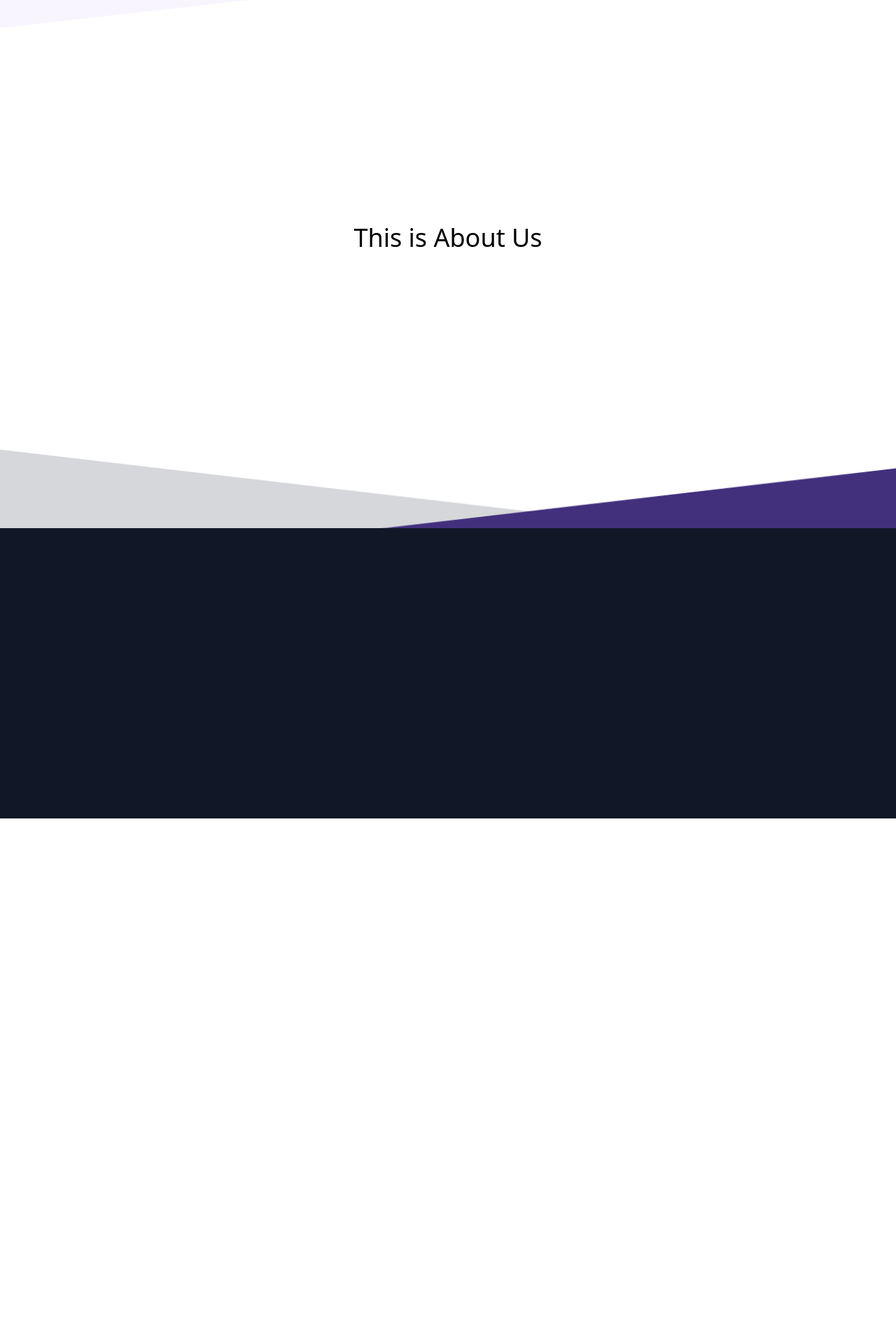
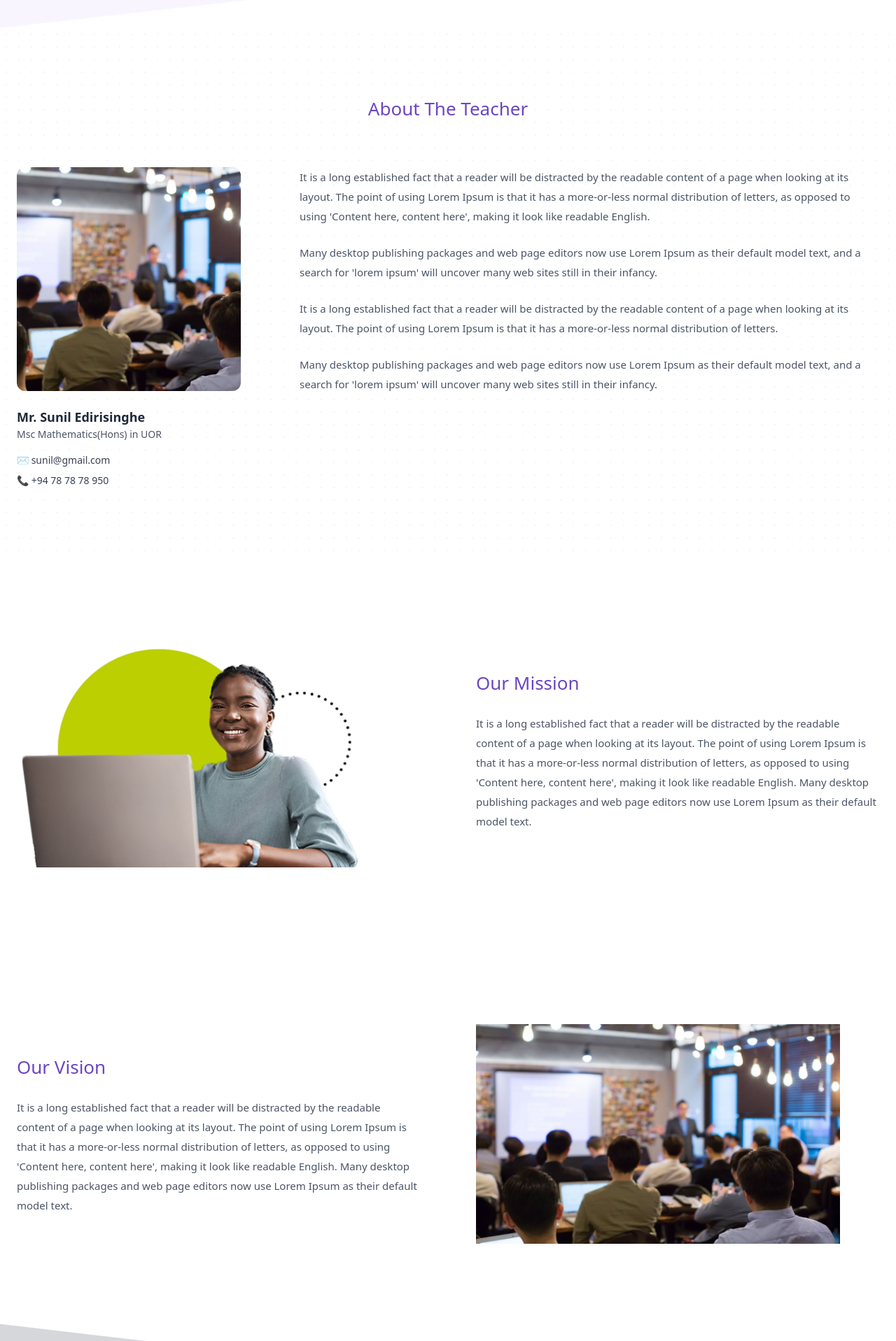
Before and after one commit to gomes-milindu/Combined_Mathematics_Frontend, a React (Vite) app: page /about in a window 1280 px wide. Shown: the part 760-2677 px from the top of the page at 70% size. Before the commit the page ends 1930 px from the top, so only its background shows below. Built offline with nearby package versions, Linux system fonts and the light colour scheme.

Commit message:
about,contactand course card pages

```diff
--- a/Data/CourseData.js
+++ b/Data/CourseData.js
@@ -1,56 +1,55 @@
- const cardData = [
+const cardData = [
   {
     id: 1,
-    title: "Center of Gravity",
+    title: "Center of Gravity – Basics",
     category: "Applied Mathematics",
     price: "2500",
   },
   {
     id: 2,
-    title: "Center of Gravity",
+    title: "Center of Gravity – Problem Solving",
     category: "Applied Mathematics",
     price: "2500",
   },
-
   {
     id: 3,
-    title: "Center of Gravity",
+    title: "Center of Gravity – Theory",
     category: "Pure Mathematics",
     price: "2500",
   },
   {
     id: 4,
-    title: "Center of Gravity",
+    title: "Statics & Center of Gravity",
     category: "Applied Mathematics",
     price: "2500",
   },
   {
     id: 5,
-    title: "Center of Gravity",
+    title: "Advanced Center of Gravity",
     category: "Applied Mathematics",
     price: "2500",
   },
   {
     id: 6,
-    title: "Center of Gravity",
+    title: "Center of Gravity – Exam Revision",
     category: "Applied Mathematics",
     price: "2500",
   },
   {
     id: 7,
-    title: "Center of Gravity",
+    title: "Rigid Bodies & Center of Gravity",
     category: "Applied Mathematics",
     price: "2500",
   },
   {
     id: 8,
-    title: "Center of Gravity",
+    title: "Center of Gravity – Crash Course",
     category: "Applied Mathematics",
     price: "2500",
   },
   {
     id: 9,
-    title: "Center of Gravity",
+    title: "Center of Gravity – Applications",
     category: "Applied Mathematics",
     price: "2500",
   },
--- a/src/pages/About.jsx
+++ b/src/pages/About.jsx
@@ -2,22 +2,139 @@ import Footer from "../components/Footer";
 import Header from "../components/Header";
 import NavBar from "../components/NavBar";
 
-function About(){
-    return(
-        <>
-            <Header />
-            <NavBar />
+import teacherImg from "../assets/Hero/hee.jpg";
+import missionImg from "../assets/Hero/courses.png";
+import visionImg from "../assets/Hero/hee.jpg";
 
-            <div className="w-full h-[600px] flex justify-center items-center">
-                <h1 className="text-4xl">This is About Us</h1>
+function About() {
+  return (
+    <>
+      <Header />
+      <NavBar />
+
+      {/* ================= ABOUT THE TEACHER ================= */}
+      <section className="relative w-full py-24 bg-white">
+        {/* dotted background */}
+        <div className="absolute inset-0 bg-[radial-gradient(#e5e7eb_1px,transparent_1px)] [background-size:18px_18px] opacity-40"></div>
+
+        <div className="relative max-w-7xl mx-auto px-6">
+          <h2 className="text-center text-[26px] font-medium text-[#6b46c1] mb-16">
+            About The Teacher
+          </h2>
+
+          <div className="grid md:grid-cols-[340px_1fr] gap-16 items-start">
+            {/* LEFT CARD */}
+            <div>
+              <img
+                src={teacherImg}
+                alt="Teacher"
+                className="w-[320px] h-[320px] object-cover rounded-xl mb-6"
+              />
+
+              <h3 className="text-[18px] font-semibold text-gray-800">
+                Mr. Sunil Edirisinghe
+              </h3>
+
+              <p className="text-[14px] text-gray-600 mb-4">
+                Msc Mathematics(Hons) in UOR
+              </p>
+
+              <div className="text-[14px] text-gray-700 space-y-2">
+                <p>✉️ sunil@gmail.com</p>
+                <p>📞 +94 78 78 78 950</p>
+              </div>
             </div>
 
-            <Footer />
+            {/* RIGHT CONTENT */}
+            <div className="text-[15px] text-gray-600 leading-[28px] space-y-6">
+              <p>
+                It is a long established fact that a reader will be distracted
+                by the readable content of a page when looking at its layout.
+                The point of using Lorem Ipsum is that it has a more-or-less
+                normal distribution of letters, as opposed to using 'Content
+                here, content here', making it look like readable English.
+              </p>
 
+              <p>
+                Many desktop publishing packages and web page editors now use
+                Lorem Ipsum as their default model text, and a search for
+                'lorem ipsum' will uncover many web sites still in their infancy.
+              </p>
 
+              <p>
+                It is a long established fact that a reader will be distracted
+                by the readable content of a page when looking at its layout.
+                The point of using Lorem Ipsum is that it has a more-or-less
+                normal distribution of letters.
+              </p>
 
-        </>
-    )
+              <p>
+                Many desktop publishing packages and web page editors now use
+                Lorem Ipsum as their default model text, and a search for
+                'lorem ipsum' will uncover many web sites still in their infancy.
+              </p>
+            </div>
+          </div>
+        </div>
+      </section>
+
+      {/* ================= MISSION ================= */}
+      <section className="relative w-full py-28 bg-white">
+        <div className="max-w-7xl mx-auto grid md:grid-cols-2 gap-20 px-6 items-center">
+          <img
+            src={missionImg}
+            alt="Mission"
+            className="w-full max-w-[520px]"
+          />
+
+          <div>
+            <h2 className="text-[26px] font-medium text-[#6b46c1] mb-6">
+              Our Mission
+            </h2>
+
+            <p className="text-[15px] text-gray-600 leading-[28px]">
+              It is a long established fact that a reader will be distracted by
+              the readable content of a page when looking at its layout. The
+              point of using Lorem Ipsum is that it has a more-or-less normal
+              distribution of letters, as opposed to using 'Content here,
+              content here', making it look like readable English. Many desktop
+              publishing packages and web page editors now use Lorem Ipsum as
+              their default model text.
+            </p>
+          </div>
+        </div>
+      </section>
+
+      {/* ================= VISION ================= */}
+      <section className="relative w-full py-28 bg-white">
+        <div className="max-w-7xl mx-auto grid md:grid-cols-2 gap-20 px-6 items-center">
+          <div>
+            <h2 className="text-[26px] font-medium text-[#6b46c1] mb-6">
+              Our Vision
+            </h2>
+
+            <p className="text-[15px] text-gray-600 leading-[28px]">
+              It is a long established fact that a reader will be distracted by
+              the readable content of a page when looking at its layout. The
+              point of using Lorem Ipsum is that it has a more-or-less normal
+              distribution of letters, as opposed to using 'Content here,
+              content here', making it look like readable English. Many desktop
+              publishing packages and web page editors now use Lorem Ipsum as
+              their default model text.
+            </p>
+          </div>
+
+          <img
+            src={visionImg}
+            alt="Vision"
+            className="w-full max-w-[520px]"
+          />
+        </div>
+      </section>
+
+      <Footer />
+    </>
+  );
 }
 
-export default About
+export default About;
--- a/src/sections/CoursePage/CourseCardSection.jsx
+++ b/src/sections/CoursePage/CourseCardSection.jsx
@@ -1,13 +1,57 @@
+import { useState } from "react";
 import cardData from "../../../Data/CourseData";
 import CourseCard from "../../components/HomePage/CourseCard";
 
 function CourseCardSection() {
+  const [activeCategory, setActiveCategory] = useState("All");
+  const [search, setSearch] = useState("");
+
+  const filteredData = cardData.filter((item) => {
+    const matchCategory =
+      activeCategory === "All" || item.category === activeCategory;
+
+    const matchSearch = item.title
+      .toLowerCase()
+      .includes(search.toLowerCase());
+
+    return matchCategory && matchSearch;
+  });
+
   return (
-    <>
-      <div className="w-full h-full flex justify-center items-center">
-        <div className="w-[1216px] h-[2100px] flex justify-center items-center">
-          <div className="w-fit h-fit grid grid-cols-3 gap-8">
-            {cardData.map((item) => (
+    <div className="w-full flex justify-center py-16">
+      <div className="w-[1216px]">
+
+        {/* 🔍 Search */}
+        <div className="flex justify-center mb-6">
+          <input
+            type="text"
+            placeholder="Search for courses"
+            value={search}
+            onChange={(e) => setSearch(e.target.value)}
+            className="w-[400px] px-4 py-2 border rounded-lg outline-none"
+          />
+        </div>
+
+        {/* 🏷 Categories */}
+        <div className="flex justify-center gap-4 mb-10">
+          {["All", "Applied Mathematics", "Pure Mathematics"].map((cat) => (
+            <button
+              key={cat}
+              onClick={() => setActiveCategory(cat)}
+              className={`px-4 py-2 rounded-full text-sm transition ${
+                activeCategory === cat
+                  ? "bg-purple-600 text-white"
+                  : "bg-gray-100 text-gray-700"
+              }`}
+            >
+              {cat === "All" ? "All Courses" : cat}
+            </button>
+          ))}
+        </div>
+
+        {/*  Cards */}
+        <div className="grid grid-cols-3 gap-8">
+          {filteredData.map((item) => (
             <CourseCard
               key={item.id}
               title={item.title}
@@ -16,9 +60,9 @@ function CourseCardSection() {
             />
           ))}
         </div>
+
       </div>
     </div>
-    </>
   );
 }
 
```
Also changed, not shown: src/pages/Contact.jsx (+108 -14 lines). Lines whose indentation alone changed are shown as unchanged.
